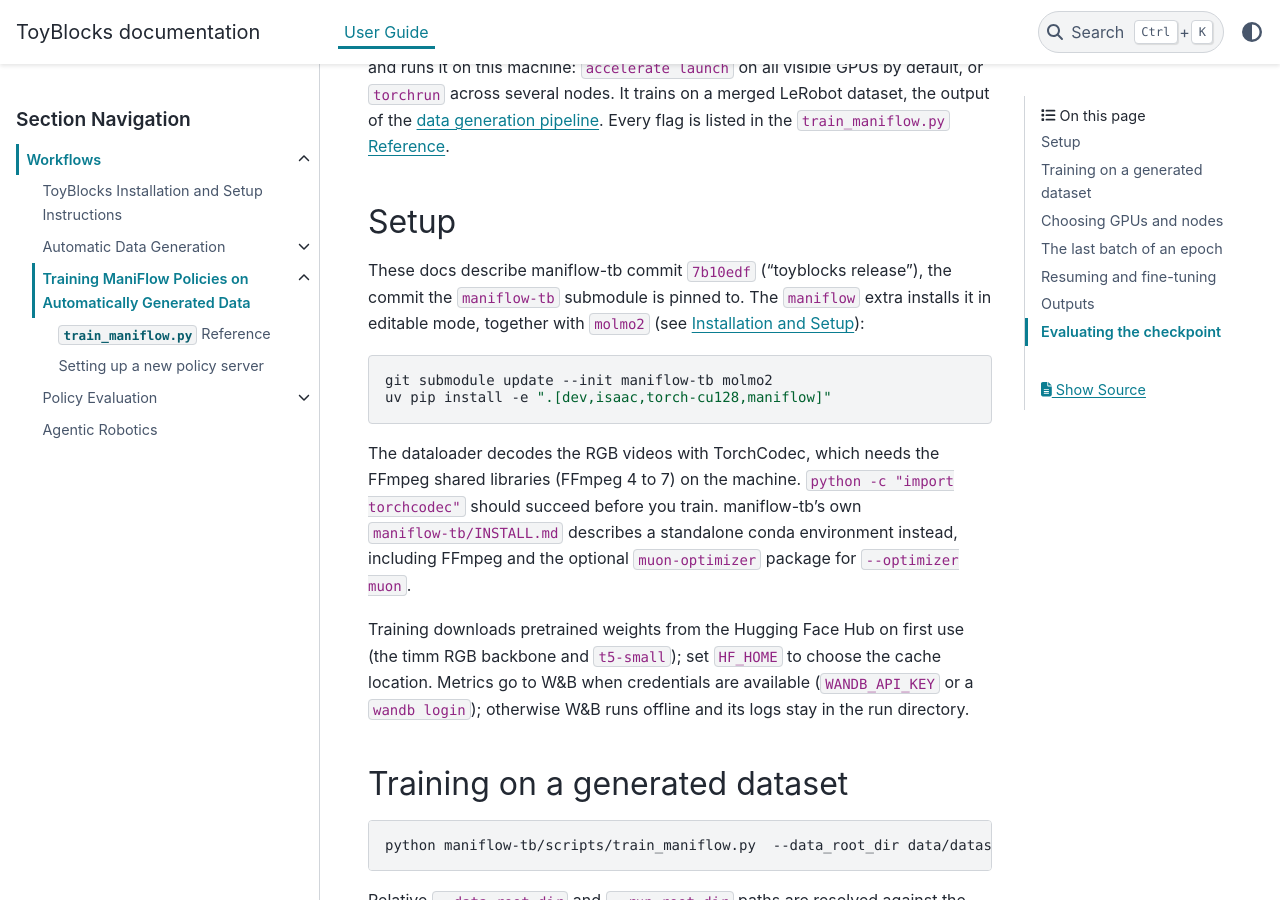
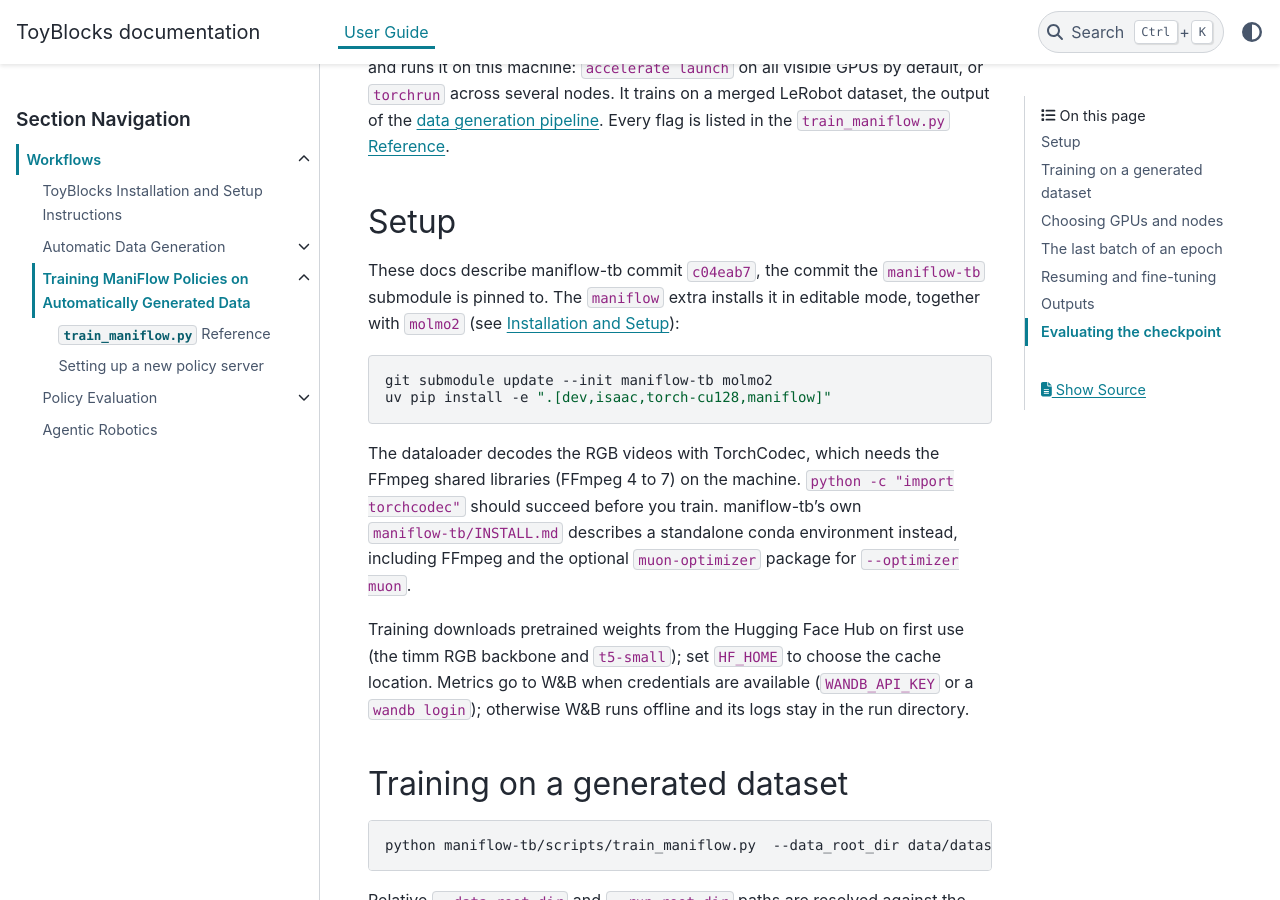
Before and after one commit to allenai/ToyBlocks, a Sphinx documentation site: the page built from docs/source/user_guide/workflows/imitation_learning.md, in a window 1280 px wide and 900 px high, scrolled down 384 px. Built offline with Sphinx 7.4.7 and the PyData theme 0.15.4, drawn with Linux system fonts in a browser that asks for light colours.

Commit message:
Pin maniflow-tb to c04eab7
maniflow-tb's main was force-pushed to a single commit, c04eab7, so the previous pin 7b10edf is
no longer on any branch. The tree differs only in packaging metadata: Apache-2.0 LICENSE (was MIT
in pyproject), PEP 639 license fields (build needs setuptools>=77), README/INSTALL and a logo; the
code is identical. The imitation-learning docs name the new commit.

```diff
--- a/docs/source/user_guide/workflows/imitation_learning.md
+++ b/docs/source/user_guide/workflows/imitation_learning.md
@@ -17,7 +17,7 @@ and runs it on this machine: `accelerate launch` on all visible GPUs by default,
 
 ## Setup
 
-These docs describe maniflow-tb commit `7b10edf` ("toyblocks release"), the commit the
+These docs describe maniflow-tb commit `c04eab7`, the commit the
 `maniflow-tb` submodule is pinned to. The `maniflow` extra installs it in editable mode, together
 with `molmo2` (see [Installation and Setup](installation_and_setup_instructions.md)):
 
```
Also changed, not shown: docs/source/user_guide/workflows/imitation_learning/train_maniflow.md (+1 -1 lines).
